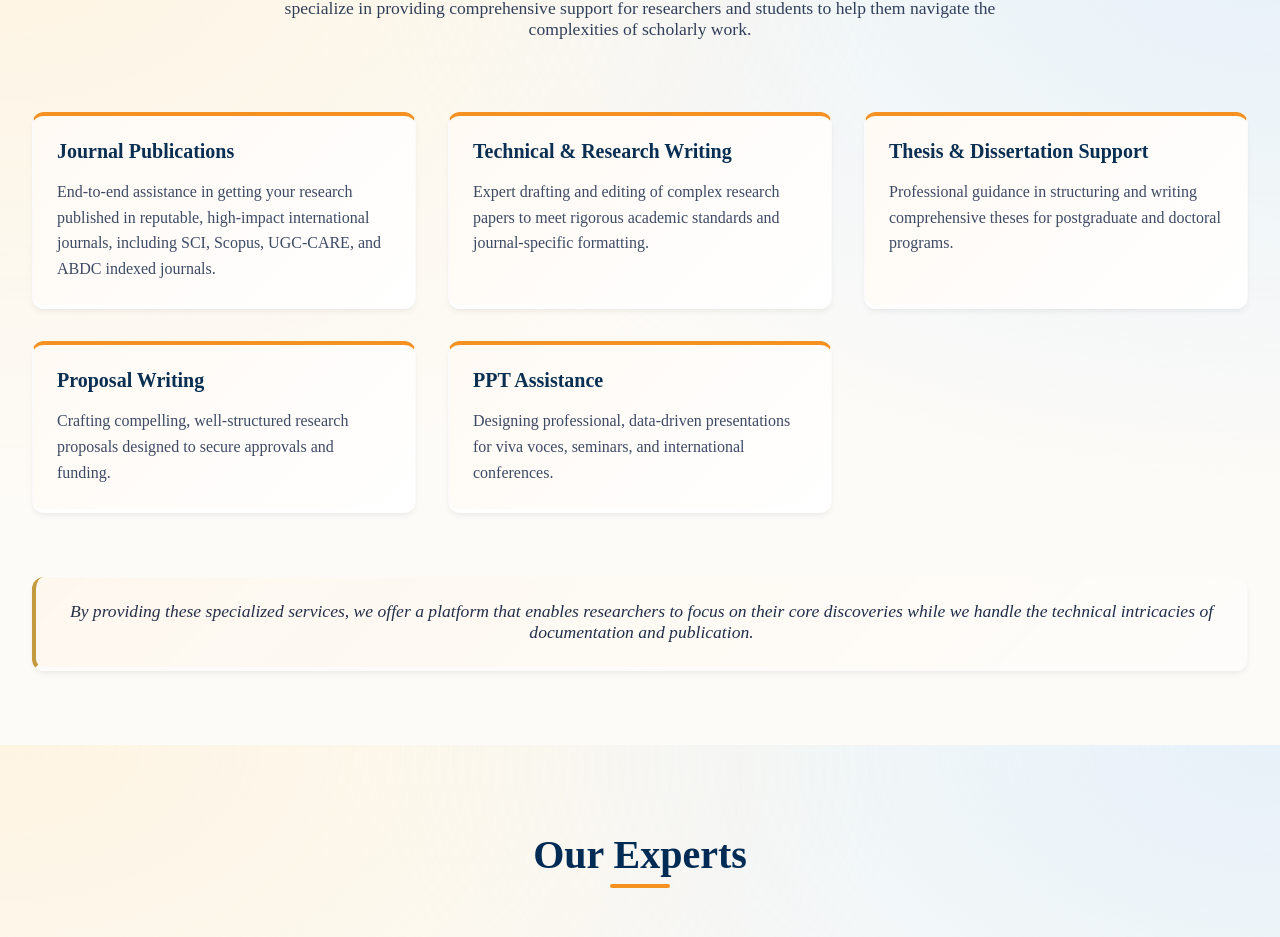
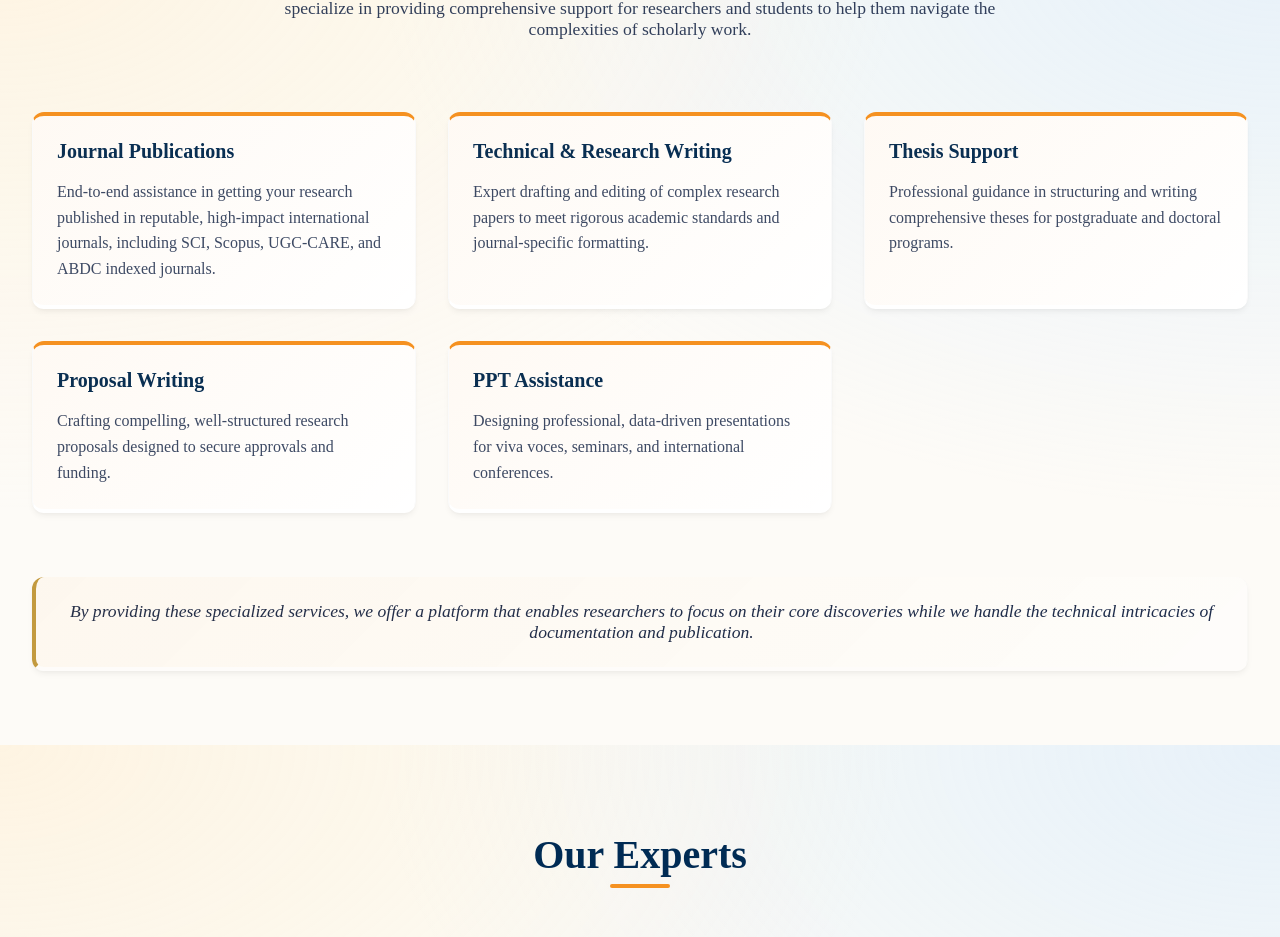
Before and after one commit to elite-researchsol/website, a Next.js app: page / in a window 1280 px wide. Shown: the part 1655-2592 px from the top of the page. Built offline with nearby package versions, Linux system fonts and the light colour scheme.

Commit message:
Update page.js

```diff
--- a/src/app/page.js
+++ b/src/app/page.js
@@ -99,7 +99,7 @@ export default function Home() {
             </div>
 
             <div className="qcard hover-lift">
-              <h4 className="service-title">Thesis & Dissertation Support</h4>
+              <h4 className="service-title">Thesis Support</h4>
               <p className="service-desc">
                 Professional guidance in structuring and writing comprehensive theses for postgraduate and doctoral programs.
               </p>
```
